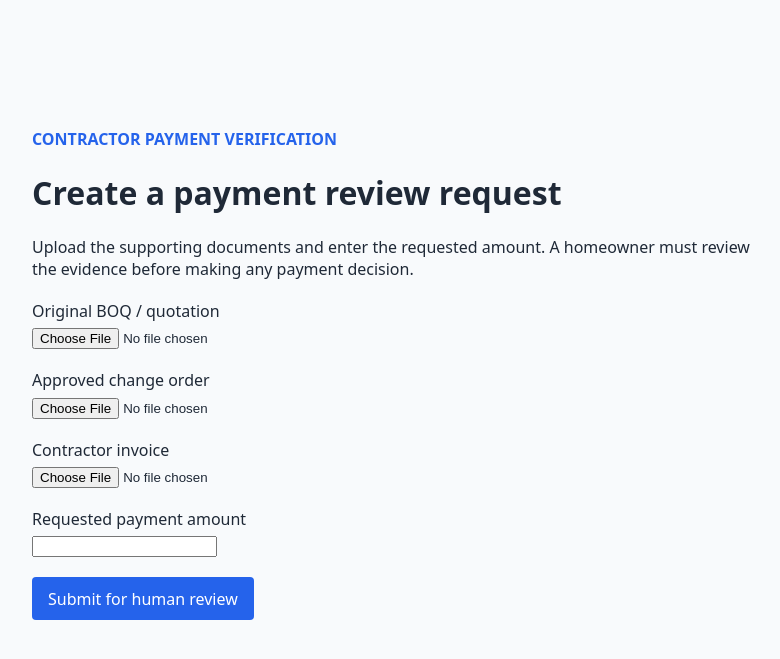
After one commit to Pawani-29/AI-Decision-Gate, a Flask app: page /payment-request in a window 1280 px wide. The commit adds this page. Shown: the top 659 px of the page, without its empty margins (240-1020 px from the left). Run offline with Flask 3, Linux system fonts and the light colour scheme.

Commit message:
Add contractor payment document upload

```diff
--- a/app/__init__.py
+++ b/app/__init__.py
@@ -1,9 +1,13 @@
 from flask import Flask
+from pathlib import Path
 
 
 def create_app() -> Flask:
     """Create the application using the minimal MVP configuration."""
     app = Flask(__name__)
+    app.config.from_mapping(
+        UPLOAD_FOLDER=Path(app.root_path).parent / "uploads",
+    )
 
     from app.routes.main import main_bp
 
--- a/app/routes/main.py
+++ b/app/routes/main.py
@@ -1,4 +1,8 @@
-from flask import Blueprint, render_template
+from pathlib import Path
+
+from flask import Blueprint, current_app, render_template, request
+
+from app.services.payment_request import process_payment_request
 
 main_bp = Blueprint("main", __name__)
 
@@ -7,3 +11,28 @@ main_bp = Blueprint("main", __name__)
 def home():
     """Render the MVP landing page."""
     return render_template("index.html")
+
+
+@main_bp.route("/payment-request", methods=["GET", "POST"])
+def payment_request():
+    """Collect the evidence required for a contractor payment review."""
+    if request.method == "POST":
+        result = process_payment_request(
+            files=request.files,
+            payment_amount=request.form.get("payment_amount", ""),
+            upload_folder=Path(current_app.config["UPLOAD_FOLDER"]),
+        )
+        if result.is_valid:
+            return render_template(
+                "payment_request.html",
+                payment_amount=result.payment_amount,
+                uploaded_documents=result.uploaded_documents,
+            )
+
+        return render_template(
+            "payment_request.html",
+            errors=result.errors,
+            payment_amount=request.form.get("payment_amount", ""),
+        ), 400
+
+    return render_template("payment_request.html")
--- /dev/null
+++ b/app/services/payment_request.py
@@ -0,0 +1,74 @@
+"""Validation and local development storage for payment request evidence."""
+
+from dataclasses import dataclass, field
+from decimal import Decimal, InvalidOperation
+from pathlib import Path
+from typing import Mapping
+from uuid import uuid4
+
+from werkzeug.datastructures import FileStorage
+
+REQUIRED_DOCUMENTS = {
+    "original_boq": "Original BOQ / quotation",
+    "change_order": "Approved change order",
+    "contractor_invoice": "Contractor invoice",
+}
+ALLOWED_EXTENSIONS = {".pdf", ".docx"}
+
+
+@dataclass
+class PaymentRequestResult:
+    """The result of validating and storing a payment request."""
+
+    errors: dict[str, str] = field(default_factory=dict)
+    payment_amount: str = ""
+    uploaded_documents: dict[str, str] = field(default_factory=dict)
+
+    @property
+    def is_valid(self) -> bool:
+        return not self.errors
+
+
+def process_payment_request(
+    files: Mapping[str, FileStorage], payment_amount: str, upload_folder: Path
+) -> PaymentRequestResult:
+    """Validate a complete request, then store its documents with generated names."""
+    result = PaymentRequestResult(payment_amount=payment_amount.strip())
+    _validate_documents(files, result.errors)
+    _validate_payment_amount(result.payment_amount, result.errors)
+
+    if result.errors:
+        return result
+
+    upload_folder.mkdir(parents=True, exist_ok=True)
+    for field_name, display_name in REQUIRED_DOCUMENTS.items():
+        uploaded_file = files[field_name]
+        extension = Path(uploaded_file.filename).suffix.lower()
+        stored_filename = f"{uuid4().hex}{extension}"
+        uploaded_file.save(upload_folder / stored_filename)
+        result.uploaded_documents[display_name] = uploaded_file.filename
+
+    return result
+
+
+def _validate_documents(files: Mapping[str, FileStorage], errors: dict[str, str]) -> None:
+    for field_name, display_name in REQUIRED_DOCUMENTS.items():
+        uploaded_file = files.get(field_name)
+        if uploaded_file is None or not uploaded_file.filename:
+            errors[field_name] = f"{display_name} is required."
+            continue
+
+        extension = Path(uploaded_file.filename).suffix.lower()
+        if extension not in ALLOWED_EXTENSIONS:
+            errors[field_name] = f"{display_name} must be a PDF or DOCX file."
+
+
+def _validate_payment_amount(payment_amount: str, errors: dict[str, str]) -> None:
+    try:
+        amount = Decimal(payment_amount)
+    except InvalidOperation:
+        errors["payment_amount"] = "Requested payment amount must be a positive number."
+        return
+
+    if not amount.is_finite() or amount <= 0:
+        errors["payment_amount"] = "Requested payment amount must be a positive number."
--- a/app/static/css/main.css
+++ b/app/static/css/main.css
@@ -24,3 +24,24 @@ section {
   background: #fff;
   border-left: 4px solid #2563eb;
 }
+
+.form-field { margin: 1.25rem 0; }
+
+label, input { display: block; }
+
+input { margin-top: 0.4rem; }
+
+button, .button {
+  display: inline-block;
+  padding: 0.65rem 1rem;
+  color: #fff;
+  background: #2563eb;
+  border: 0;
+  border-radius: 0.25rem;
+  font: inherit;
+  text-decoration: none;
+}
+
+.error { color: #b91c1c; }
+
+.success { border-left-color: #15803d; }
--- a/app/templates/index.html
+++ b/app/templates/index.html
@@ -8,7 +8,8 @@
     It will highlight questions for review, but the final payment decision is always yours.
   </p>
   <section aria-labelledby="next-step">
-    <h2 id="next-step">First milestone</h2>
-    <p>Manual entry and transparent comparison of payment line items.</p>
+    <h2 id="next-step">Start a payment review</h2>
+    <p>Provide the documents and requested amount for a human-led review.</p>
+    <a class="button" href="{{ url_for('main.payment_request') }}">Create payment request</a>
   </section>
 {% endblock %}
--- /dev/null
+++ b/app/templates/payment_request.html
@@ -0,0 +1,46 @@
+{% extends "base.html" %}
+
+{% block title %}Payment Request | AI Decision Gate{% endblock %}
+
+{% block content %}
+  <p class="eyebrow">Contractor payment verification</p>
+  <h1>Create a payment review request</h1>
+  <p>Upload the supporting documents and enter the requested amount. A homeowner must review the evidence before making any payment decision.</p>
+
+  {% if uploaded_documents %}
+    <section class="success" aria-labelledby="submission-success">
+      <h2 id="submission-success">Documents received for human review</h2>
+      <p>Nothing has been approved or rejected.</p>
+      <ul>
+        {% for document_type, filename in uploaded_documents.items() %}
+          <li><strong>{{ document_type }}:</strong> {{ filename }}</li>
+        {% endfor %}
+      </ul>
+      <p><strong>Requested payment amount:</strong> {{ payment_amount }}</p>
+    </section>
+  {% else %}
+    <form method="post" enctype="multipart/form-data" novalidate>
+      <div class="form-field">
+        <label for="original_boq">Original BOQ / quotation</label>
+        <input id="original_boq" name="original_boq" type="file" accept=".pdf,.docx" required>
+        {% if errors and errors.original_boq %}<p class="error">{{ errors.original_boq }}</p>{% endif %}
+      </div>
+      <div class="form-field">
+        <label for="change_order">Approved change order</label>
+        <input id="change_order" name="change_order" type="file" accept=".pdf,.docx" required>
+        {% if errors and errors.change_order %}<p class="error">{{ errors.change_order }}</p>{% endif %}
+      </div>
+      <div class="form-field">
+        <label for="contractor_invoice">Contractor invoice</label>
+        <input id="contractor_invoice" name="contractor_invoice" type="file" accept=".pdf,.docx" required>
+        {% if errors and errors.contractor_invoice %}<p class="error">{{ errors.contractor_invoice }}</p>{% endif %}
+      </div>
+      <div class="form-field">
+        <label for="payment_amount">Requested payment amount</label>
+        <input id="payment_amount" name="payment_amount" type="number" min="0.01" step="0.01" value="{{ payment_amount or '' }}" required>
+        {% if errors and errors.payment_amount %}<p class="error">{{ errors.payment_amount }}</p>{% endif %}
+      </div>
+      <button type="submit">Submit for human review</button>
+    </form>
+  {% endif %}
+{% endblock %}
```
Also changed, not shown: tests/test_app.py (+88 -0 lines), README.md, 1 other file.
